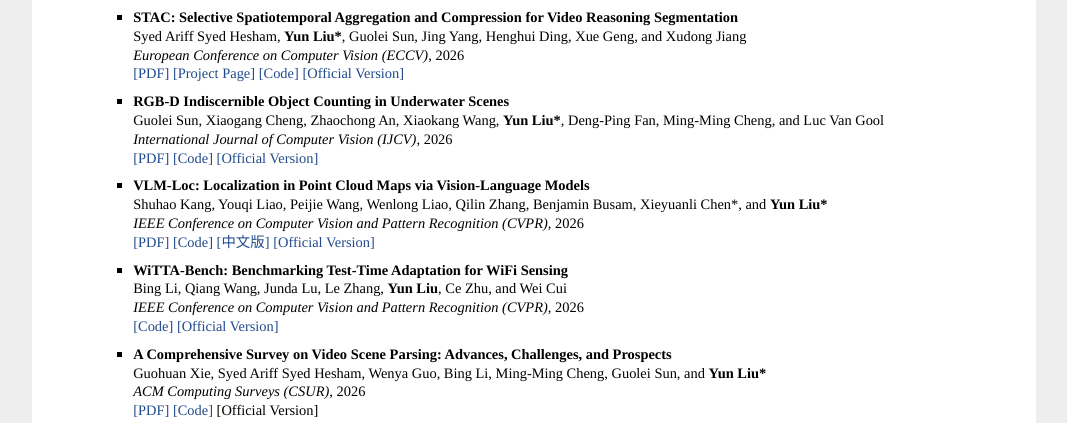
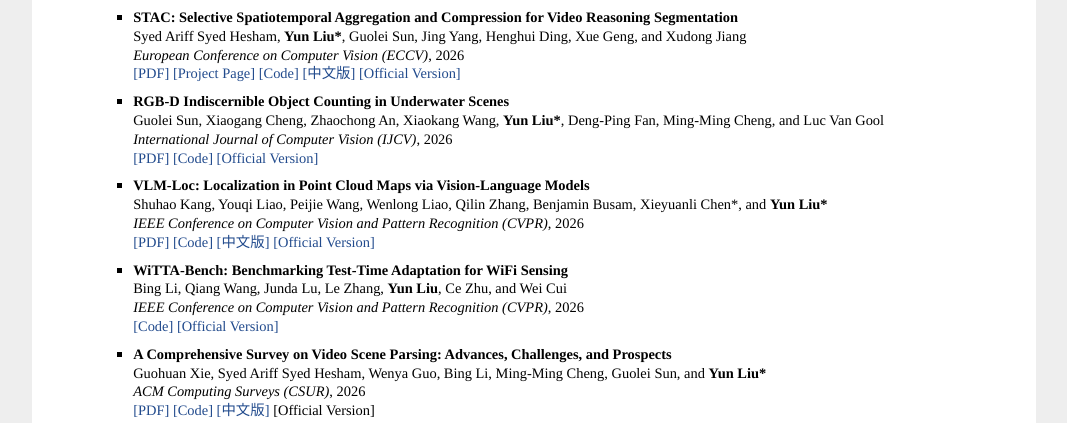
Before and after one commit to yun-liu/yun-liu.github.io, a plain HTML site: page index.html in a window 1280 px wide. Shown: the part 529-952 px from the top of the page, without its empty margins (106-1173 px from the left). Drawn offline with Linux system fonts and the light colour scheme.

Commit message:
Update index.html

```diff
--- a/index.html
+++ b/index.html
@@ -90,6 +90,7 @@
             <a href="https://arxiv.org/abs/2607.02922">[PDF]</a>
             <a href="https://ashesham.github.io/projects/stac/">[Project Page]</a>
             <a href="https://github.com/MCG-NKU/nku-video">[Code]</a>
+            <a href="https://yun-liu.github.io/papers_zh/ECCV2026_STAC_CN.pdf">[中文版]</a>
             <a href="https://eccv.ecva.net/virtual/2026/poster/5742">[Official Version]</a>
           </p>
         </li>
@@ -130,6 +131,7 @@
             <i>ACM Computing Surveys (CSUR)</i>, 2026<br>
             <a href="https://arxiv.org/abs/2506.13552">[PDF]</a>
             <a href="https://github.com/guohuan-xie/Awesome-VSP">[Code]</a>
+            <a href="https://yun-liu.github.io/papers_zh/CSUR2026_VSP_Survey_CN.pdf">[中文版]</a>
             [Official Version]
           </p>
         </li>
```
